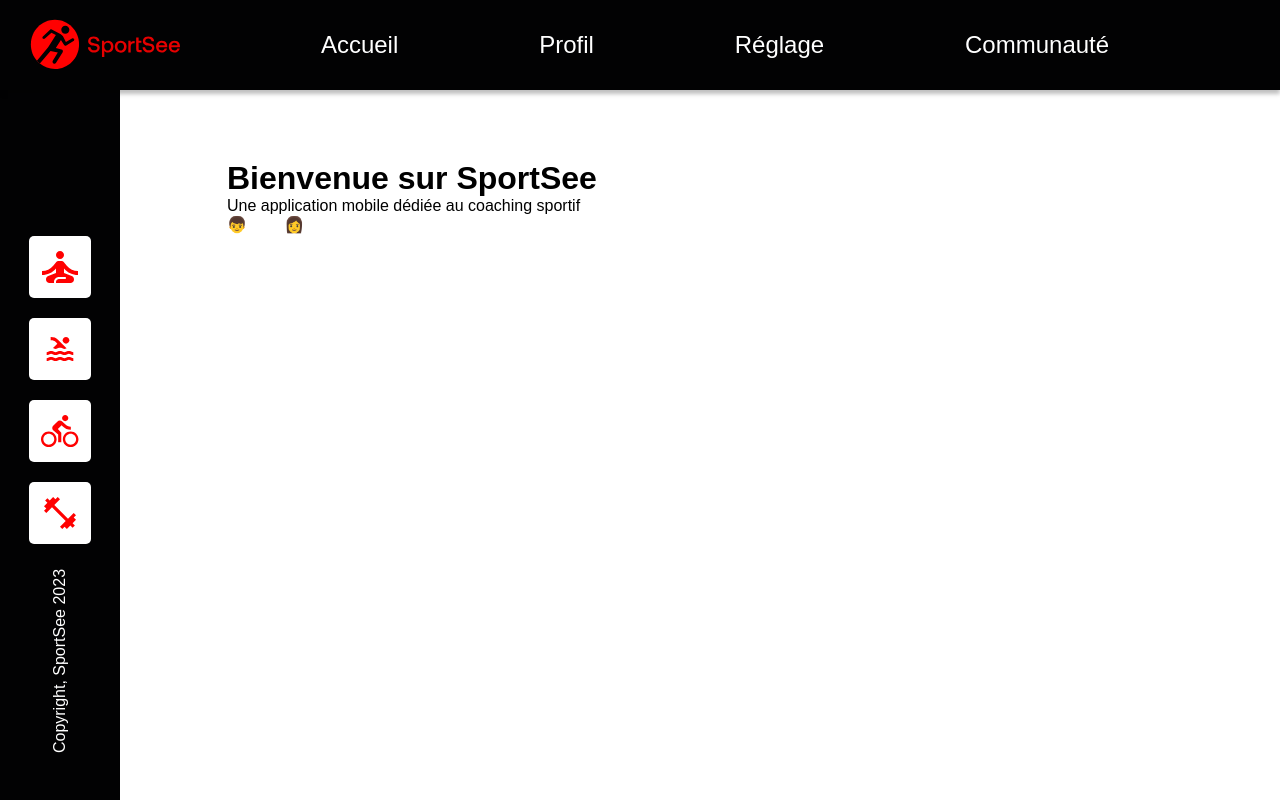
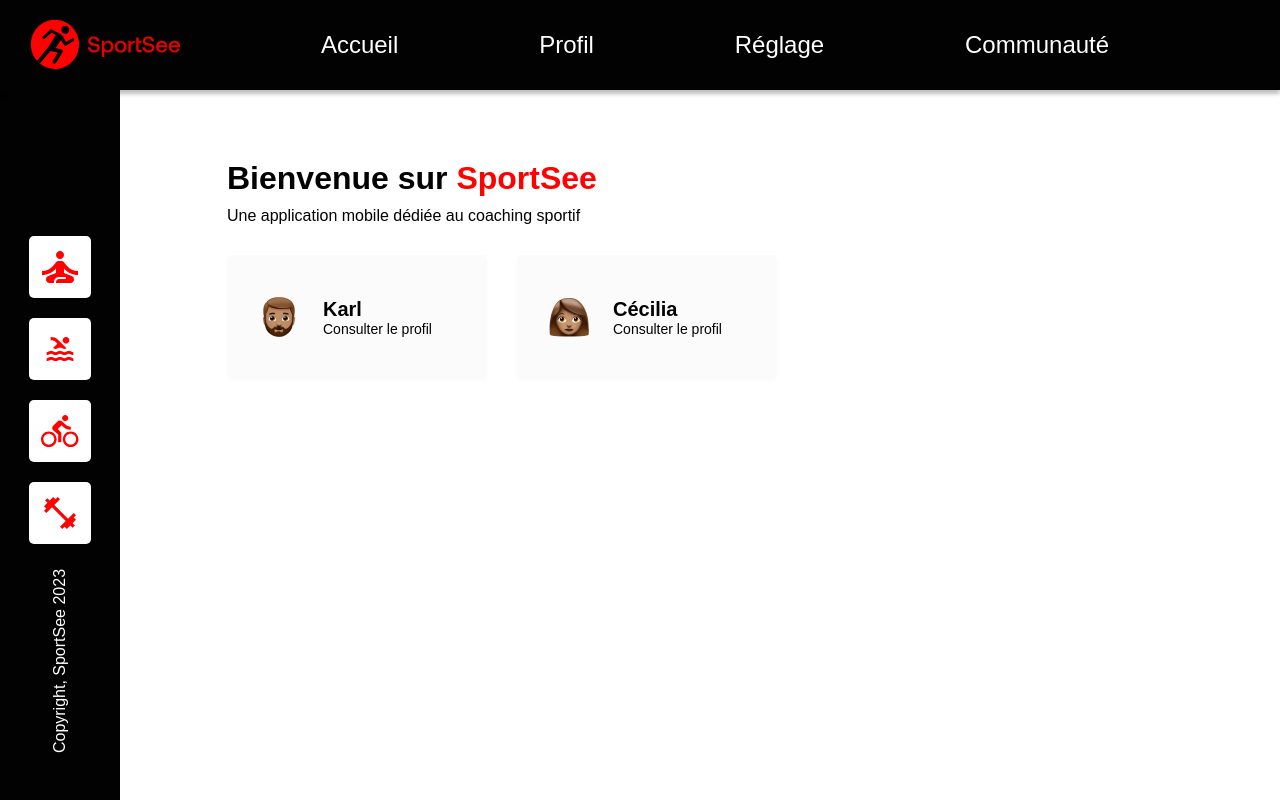
Before and after one commit to Lucasdescatoire/Sportsee, a React (Create React App) app in the folder front-end/: page / in a window 1280 px wide. Built offline with nearby package versions, Linux system fonts and the light colour scheme.

Commit message:
fin page home , ajout card page home

```diff
--- /dev/null
+++ b/front-end/src/components/Card.js
@@ -0,0 +1,15 @@
+import React from "react";
+
+const Card = ({ icon, info, text }) => {
+  return (
+    <div className="card">
+      <img src={icon} alt="icon" />
+      <div className="content">
+        <p className="info">{info}</p>
+        <p className="text">{text}</p>
+      </div>
+    </div>
+  );
+};
+
+export default Card;
--- a/front-end/src/pages/Home.js
+++ b/front-end/src/pages/Home.js
@@ -1,14 +1,23 @@
 import React from "react";
 import { NavLink } from "react-router-dom";
+import Card from "../components/Card";
+import Man from "../assets/users/man.png";
+import Woman from "../assets/users/woman.png";
 
 const Home = () => {
   return (
-    <main className="container">
-      <h1>Bienvenue sur SportSee</h1>
+    <main className="container home">
+      <h1>
+        Bienvenue sur <span>SportSee</span>
+      </h1>
       <p>Une application mobile dédiée au coaching sportif</p>
       <div className="users">
-        <NavLink to="user/12">👦 Karl </NavLink>
-        <NavLink to="user/18">👩 Cecilia </NavLink>
+        <NavLink to="user/12">
+          <Card icon={Man} info="Karl" text="Consulter le profil" />
+        </NavLink>
+        <NavLink to="user/18">
+          <Card icon={Woman} info="Cécilia" text="Consulter le profil" />
+        </NavLink>
       </div>
     </main>
   );
--- a/front-end/src/styles/_settings.scss
+++ b/front-end/src/styles/_settings.scss
@@ -3,7 +3,8 @@
   src: url("https://fonts.googleapis.com/css2?family=Montserrat:wght@400;500;700&display=swap");
 }
 
-$color-primary: #ff6060;
+$color-primary: #ff0101;
+$color-secondary: #fbfbfb;
 $white: #fff;
 $black: #020203;
 $grey: #f6f6f6;
@@ -40,4 +41,13 @@ a {
   height: calc(100vh - 90px);
   margin-left: 120px;
   padding: 70px 90px 85px 107px;
+  color: $black;
+
+  a {
+    color: $black;
+  }
+
+  span {
+    color: $color-primary;
+  }
 }
--- /dev/null
+++ b/front-end/src/styles/components/_card.scss
@@ -0,0 +1,26 @@
+.card {
+  width: 260px;
+  height: 124px;
+  display: flex;
+  align-items: center;
+  padding: 32px;
+  background-color: $color-secondary;
+  box-shadow: 0px 2px 4px rgba(0, 0, 0, 0.0212249);
+  border-radius: 5px;
+
+  img {
+    position: relative;
+    height: 60px;
+    height: 60px;
+    margin-right: 24px;
+    z-index: 2;
+  }
+  .info {
+    font-size: 20px;
+    font-weight: 700;
+  }
+  .text {
+    font-size: 14px;
+    font-weight: 500;
+  }
+}
--- a/front-end/src/styles/index.scss
+++ b/front-end/src/styles/index.scss
@@ -7,3 +7,4 @@
 //COMPONENTS
 @import "./components/sidenav";
 @import "./components/navbar";
+@import "./components/card";
--- a/front-end/src/styles/pages/_home.scss
+++ b/front-end/src/styles/pages/_home.scss
@@ -0,0 +1,19 @@
+.home {
+  p {
+    font-weight: 500;
+    margin-top: 10px;
+  }
+  .users {
+    margin-top: 30px;
+    display: flex;
+    gap: 30px;
+
+    img {
+      width: 40px;
+      height: 40px;
+    }
+    .content > * {
+      margin-top: 0;
+    }
+  }
+}
```
Also changed, not shown: front-end/src/assets/users/man.png (added), front-end/src/assets/users/woman.png (added).
